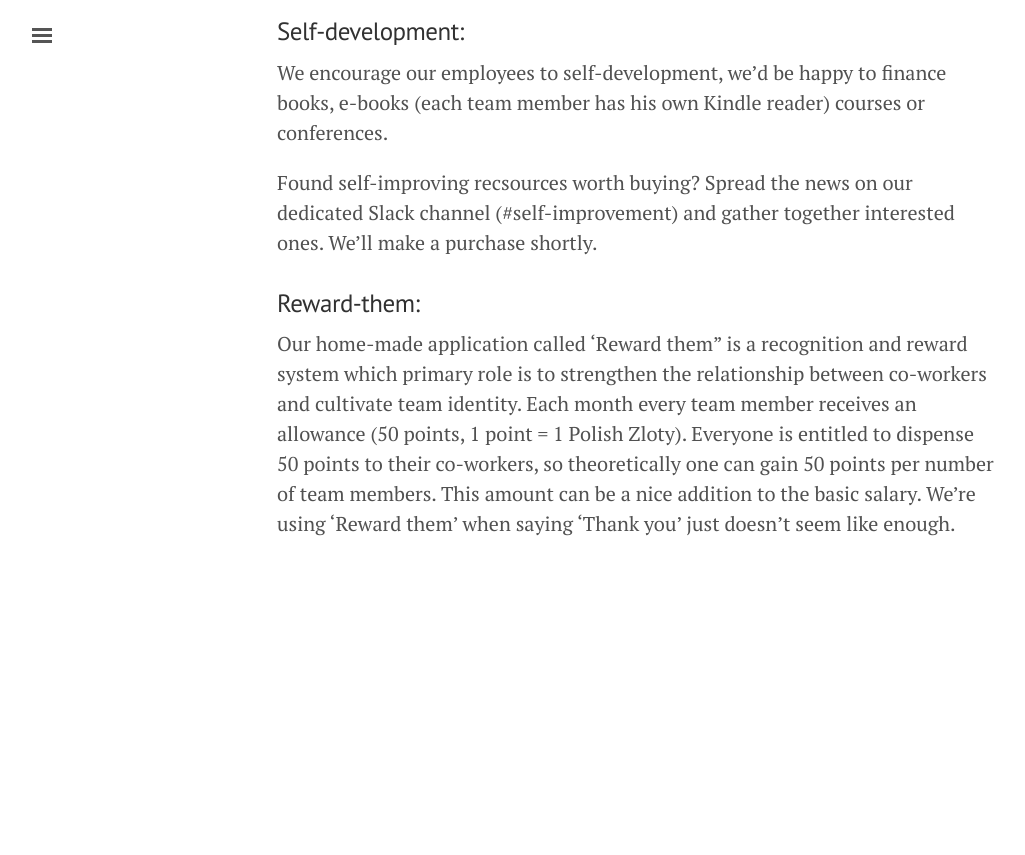
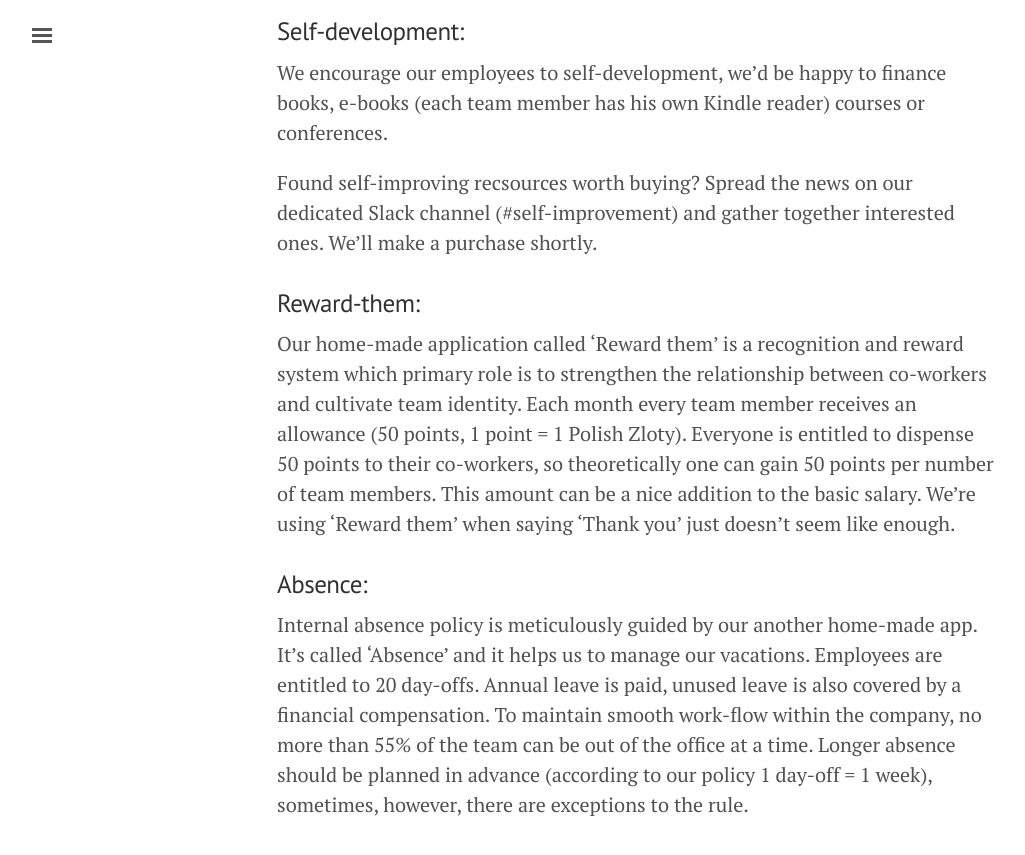
Before and after one commit to prograils/playbook, a Jekyll site: the page built from the_people.md, in a window 1280 px wide and 900 px high, scrolled down 2256 px. Shown: the top 855 px of the window, without its empty margins (3-1028 px from the left). Built offline with Jekyll 4.4.1, drawn with Linux system fonts in a browser that asks for light colours; before the commit the page ends 2875 px from its top, so only the background shows below that.

Commit message:
absence-teamlens

```diff
--- a/the_people.md
+++ b/the_people.md
@@ -60,4 +60,8 @@ Found self-improving recsources worth buying? Spread the news on our dedicated S
 
 ### Reward-them:
 
-Our home-made application called 'Reward them" is a recognition and reward system which primary role is to strengthen the relationship between co-workers and cultivate team identity. Each month every team member receives an allowance (50 points, 1 point = 1 Polish Zloty). Everyone is entitled to dispense 50 points to their co-workers, so theoretically one can gain 50 points per number of team members. This amount can be a nice addition to the basic salary. We're using 'Reward them' when saying 'Thank you' just doesn't seem like enough.
+Our home-made application called 'Reward them' is a recognition and reward system which primary role is to strengthen the relationship between co-workers and cultivate team identity. Each month every team member receives an allowance (50 points, 1 point = 1 Polish Zloty). Everyone is entitled to dispense 50 points to their co-workers, so theoretically one can gain 50 points per number of team members. This amount can be a nice addition to the basic salary. We're using 'Reward them' when saying 'Thank you' just doesn't seem like enough.
+
+### Absence:
+
+Internal absence policy is meticulously guided by our another home-made app. It's called 'Absence' and it helps us to manage our vacations. Employees are entitled to 20 day-offs. Annual leave is paid, unused leave is also covered by a financial compensation. To maintain smooth work-flow within the company, no more than 55% of the team can be out of the office at a time. Longer absence should be planned in advance (according to our policy 1 day-off = 1 week), sometimes, however, there are exceptions to the rule.
```
Also changed, not shown: index.md (+1 -1 lines), process.md (+2 -0 lines).
